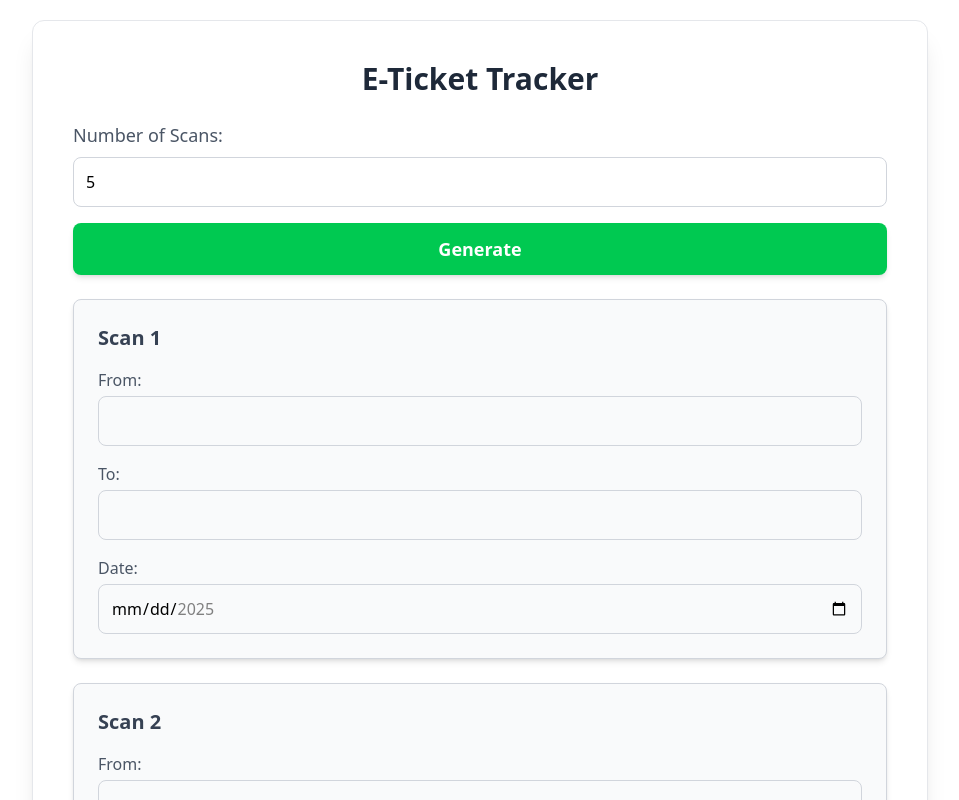
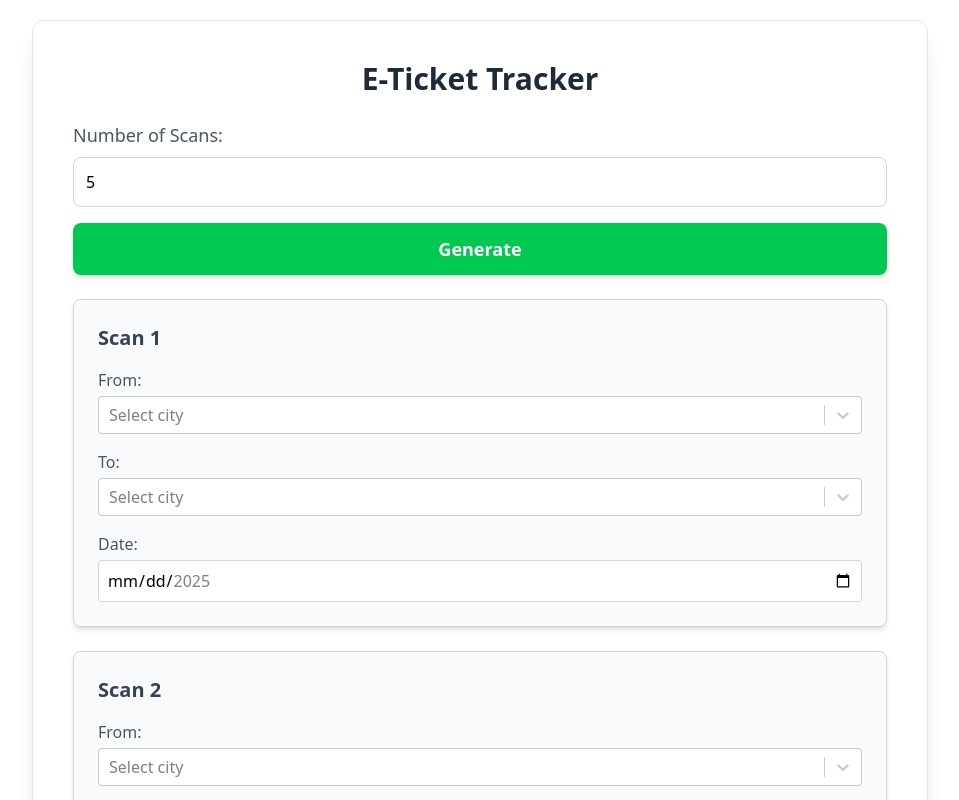
Before and after one commit to SazidulAlam47/eTicket-tracker, a React (Vite) app in the folder eticket-client/: page / in a window 1280 px wide. Both pictures are taken after typing "5" into the empty fields and a click on the button "Generate". Shown: the top 800 px of the page, without its empty margins (160-1119 px from the left). Built offline with nearby package versions, Linux system fonts and the light colour scheme; no server answers.

Commit message:
implemented autocomplite with react-select

```diff
--- a/eticket-client/package.json
+++ b/eticket-client/package.json
@@ -14,6 +14,7 @@
     "react": "^19.0.0",
     "react-dom": "^19.0.0",
     "react-router-dom": "^7.1.5",
+    "react-select": "^5.10.1",
     "react-toastify": "^11.0.5",
     "tailwindcss": "^4.0.7"
   },
--- /dev/null
+++ b/eticket-client/src/constants/searchCities.js
@@ -0,0 +1,47 @@
+const searchCities = [
+    "Dhaka", "Biman_Bandar", "Ibrahimabad", "Chatmohar", "Natore", "Santahar",
+    "Talora", "Bogura", "Sonatola", "Bonar_Para", "Gaibandha", "Bamondanga",
+    "Pirgacha", "Kaunia", "Kurigram", "Rangpur", "Joypurhat", "Parbatipur",
+    "Dinajpur", "Pirganj", "Thakurgaon_Road", "Panchagarh", "Joydebpur", "Tangail",
+    "SH M Monsur Ali", "Ullapara", "Ishwardi Bypass", "Akkelpur", "Panchbibi",
+    "Birampur", "Fulbari", "Chirirbandar", "Setabganj", "Ruhia", "Kismat", "Khulna",
+    "Noapara", "Jashore", "Mubarakganj", "Kotchandpur", "Darshana_Halt", "Chuadanga",
+    "Alamdanga", "Poradaha", "Bheramara", "Paksey", "Ishwardi", "Ahsanganj", "Saidpur",
+    "Nilphamari", "Domar", "Chilahati", "Jamtail", "Boral_Bridge", "Abdulpur", "Arani",
+    "Rajshahi", "Daulatpur", "Gobra", "Borashi", "Gopalganj", "Chandradighalia",
+    "Choto Bahirbag", "Chapta", "Kashiani", "Boalmari_Bazar", "Madhukhali", "Baharpur",
+    "Kalukhali", "Pangsha", "Khoksha", "Kumarkhali", "Kushtia_Court", "Sardah_Road",
+    "Mirzapur", "Sirajganj_Bazar", "Sirajganjraipur", "SOYDABAD", "Hi-Tech City",
+    "Azim Nagar", "Teesta_Junction", "Lalmonirhat", "Madhnagar", "Badarganj", "Mawa",
+    "Padma", "Shibchar", "Bhanga", "Pukuria", "Talma", "Faridpur", "Amirabad",
+    "Pachuria", "Rajbari", "Mirpur", "Muladhuli", "Safdarpur", "Shibganj", "Benapole",
+    "Jhikargacha", "Jamalganj", "Hili", "Dhalarchar", "Badherhat", "Kashinathpur",
+    "Sathia_Rajapur", "Tantibandha", "Dublia", "Raghabpur", "Pabna", "Tebunia",
+    "Dashuria", "Majhgram", "Sitlai", "Kakonhat", "Lolitnagar", "Amnura_Bypass",
+    "Chapainawabganj", "Mahimaganj", "Aditmari", "Kankina", "Tushbhandar", "Hatibandha",
+    "Barkhata", "Patgram", "Burimari", "Bhomradah", "Kholahati", "Badiakhali",
+    "Chattogram", "Feni", "Gunabati", "Laksam", "Cumilla", "Akhaura", "Brahmanbaria",
+    "Bhairab_Bazar", "Gafargaon", "Mymensingh", "Piyarpur", "Jamalpur_Town",
+    "Melandah_Bazar", "Islampur_Bazar", "Dewanganj_Bazar", "Noakhali", "Maijdi Court",
+    "Choumuhani", "Bajra", "Sonaimuri", "Natherpetua", "Quasba", "Ashuganj",
+    "Narsingdi", "Azampur", "Nayapara", "Shaistaganj", "Sreemangal", "Bhanugach",
+    "Kulaura", "Maijgaon", "Sylhet", "Mukundapur", "Harashpur", "Montola",
+    "Shahaji_Bazar", "Nangolkot", "Shamshernagar", "Baramchal", "Kumira", "Narundi",
+    "Kendua_Bazar", "Sarishabari", "Tarakandi", "Kuliarchar", "Bajitpur", "Sararchar",
+    "Manikkhali", "Gachihata", "Kishorganj", "Nandina", "Sreepur", "Kaoraid",
+    "Methikanda", "Bhatiary", "Atharabari", "Gouripur_Myn", "Shyamgonj", "Netrakona",
+    "Thakrokona", "Barhatta", "Mohanganj", "Bidyaganj", "Jaforshahi",
+    "Jagannathgonj_Bazar", "Hemnagar", "Bhuapur", "Hasanpur", "Shashidal",
+    "Chitoshi_Road", "Meher", "Hajiganj", "Modhu_Road", "Chandpur_Court", "Chandpur",
+    "Lokmanpur", "Rajshahi_Court", "Amnura", "Nachole", "Rohanpur", "Mahendranagar",
+    "Mirbagh", "Shyampur", "Birol", "Bhotmari", "Baura", "Cox's Bazar",
+    "Manmathapur", "Kawgaon", "Kanchan_Junction", "Mongalpur", "Sultanpur",
+    "Akhanagar", "Nayaniburuj", "Singia", "Narail", "Lohagora", "Bhanga_Junction",
+    "Sholoshohor", "Janali_Hat", "Patiya", "Dohazari", "Satkania", "Chakaria",
+    "Dulahazara", "Ramu", "ISLAMABAD", "HARBANG", "LOHAGARA", "GOMDANDI"
+];
+
+export const citiesOptions = searchCities.map(city => ({
+    value: city,
+    label: city
+}));
--- a/eticket-client/src/pages/Home/Home.jsx
+++ b/eticket-client/src/pages/Home/Home.jsx
@@ -1,11 +1,15 @@
 import { useEffect, useState } from "react";
 import { useNavigate } from "react-router-dom";
 import { toast } from "react-toastify";
+import { citiesOptions } from "../../constants/searchCities";
+import Select from "react-select";
 
 const Home = () => {
     const [scanCount, setScanCount] = useState("");
     const [scans, setScans] = useState([]);
     const navigate = useNavigate();
+
+    console.log(scans);
 
     const generateInputs = () => {
         const count = parseInt(scanCount, 10);
@@ -92,25 +96,38 @@ const Home = () => {
                             <label className="block text-gray-600 mb-1">
                                 From:
                             </label>
-                            <input
-                                type="text"
-                                value={scan.from}
-                                onChange={(e) =>
-                                    handleChange(index, "from", e.target.value)
-                                }
-                                className="w-full p-3 border border-gray-300 rounded-lg focus:outline-none focus:ring-2 focus:ring-blue-400"
+                            <Select
+                                options={citiesOptions}
+                                isClearable
+                                isSearchable
+                                placeholder="Select city"
+                                onChange={(selectedOption) => {
+                                    handleChange(
+                                        index,
+                                        "from",
+                                        selectedOption.value
+                                    );
+                                }}
+                                className="text-md"
                             />
                             <label className="block text-gray-600 mt-4 mb-1">
                                 To:
                             </label>
-                            <input
-                                type="text"
-                                value={scan.to}
-                                onChange={(e) =>
-                                    handleChange(index, "to", e.target.value)
-                                }
-                                className="w-full p-3 border border-gray-300 rounded-lg focus:outline-none focus:ring-2 focus:ring-blue-400"
+                            <Select
+                                options={citiesOptions}
+                                isClearable
+                                isSearchable
+                                placeholder="Select city"
+                                onChange={(selectedOption) => {
+                                    handleChange(
+                                        index,
+                                        "to",
+                                        selectedOption.value
+                                    );
+                                }}
+                                className="text-md"
                             />
+
                             <label className="block text-gray-600 mt-4 mb-1">
                                 Date:
                             </label>
@@ -131,7 +148,7 @@ const Home = () => {
                                 onChange={(e) =>
                                     handleChange(index, "date", e.target.value)
                                 }
-                                className="w-full p-3 border border-gray-300 rounded-lg focus:outline-none focus:ring-2 focus:ring-blue-400 cursor-pointer"
+                                className="w-full p-2 border bg-white border-gray-300 rounded focus:outline-none focus:ring-2 focus:ring-blue-400 cursor-pointer"
                             />
                         </div>
                     ))}
```
